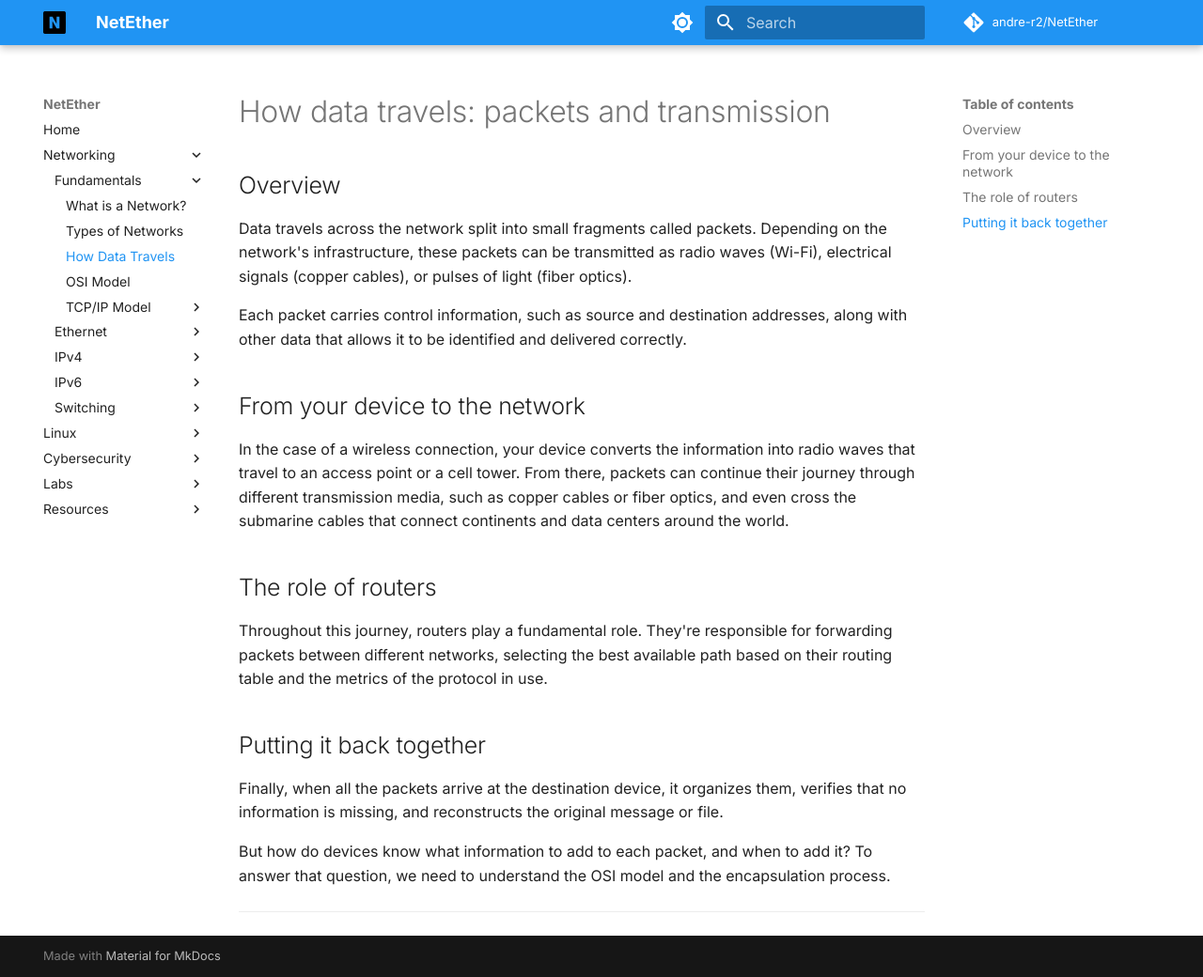
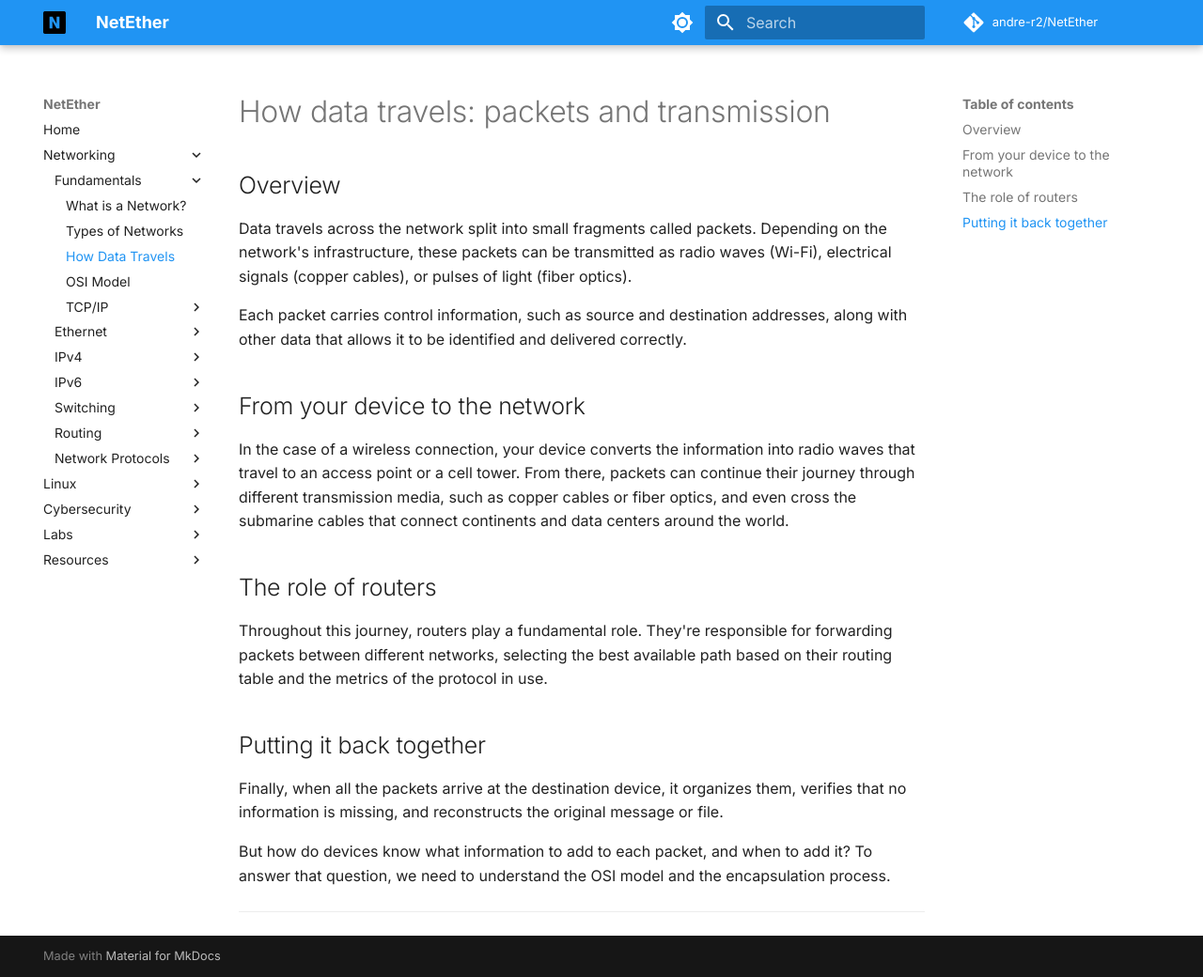
Before and after one commit to Andre-R2/NetEther, an MkDocs documentation site: the page built from docs/networking/how-data-travels.md, in a window 1280 px wide and 1040 px high. Shown: the whole window at 94% size. Built offline with MkDocs 1.6.1 and Material for MkDocs 9.7.7, drawn with Linux system fonts in a browser that asks for light colours; comment, search, counter and statistics services are not loaded; part of the change alters nothing that is shown.

```diff
--- a/mkdocs.yml
+++ b/mkdocs.yml
@@ -76,8 +76,8 @@ nav:
           - Types of Networks: networking/types-of-networks.md
           - How Data Travels: networking/how-data-travels.md
           - OSI Model: networking/the-osi-model.md
-          - TCP/IP Model:
-              - What is the TCP/IP Model: networking/tcpip/the-tcpip-model.md
+          - TCP/IP:
+              - Overview: networking/tcpip/tcpip-overview.md
               - Physical Layer: networking/tcpip/tcpip-physical-layer.md
               - Network Access Layer: networking/tcpip/tcpip-network-access-layer.md
               - Internet Layer: networking/tcpip/tcpip-internet-layer.md
@@ -94,7 +94,7 @@ nav:
           - Ethernet Standards: networking/ethernet/ethernet-standards.md
           - Power Over Ethernet (PoE): networking/ethernet/ethernet-power-over-ethernet.md
           - MTU & Jumbo Frames: networking/ethernet/ethernet-mtu-and-jumbo-frames.md
-          - Auto Negotiation: networking/ethernet/ethernet-auto-negotiation
+          - Auto Negotiation: networking/ethernet/ethernet-auto-negotiation.md
 
       - IPv4:
           - Fundamentals:
@@ -118,15 +118,82 @@ nav:
             - Wildcard Masks: networking/ipv4/subnetting/subnet-wildcard-masks.md
 
       - IPv6:
-        - test.md: networking/test.md
+        - Overview: networking/ipv6/ipv6-overview.md
+        - IPv6 Address Structure: networking/ipv6/ipv6-address-structure.md
+        - Prefix Lenght: networking/ipv6/ipv6-prefix-lenght.md
+        - Types of IPv6 Addresses: networking/ipv6/ipv6-types-of-addresses.md
+        - SLAAC: networking/ipv6/ipv6-slaac.md
+        - EUI-64: networking/ipv6/ipv6-eui-64.md
+        - DHCPv6: networking/ipv6/ipv6-dhcpv6.md
+        - ICMPv6: networking/ipv6/ipv6-icmpv6.md
+        - NDP: networking/ipv6/ipv6-neighbor-discovery-protocol.md
 
       - Switching:
-          - Switching: networking/switching.md
-          - VLANs: networking/vlans.md
-          - Inter-VLAN Routing: networking/inter-vlan-routing.md
-          - STP: networking/stp.md
-          - RSTP: networking/rstp.md
-          - EtherChannel: networking/etherchannel.md
+          - Overview: networking/switching/sw-overview.md
+          - MAC Address Table: networking/switching/sw-mac-address-table.md
+          - Switching Forwarding Methods: networking/switching/sw-switching-forwarding-methods.md
+          - VLANs:
+            - Overview: networking/switching/vlan/vlan-overview.md
+            - Access Ports: networking/switching/vlan/vlan-access-ports.md
+            - 802.1Q Tagging: networking/switching/vlan/vlan-802.1Q-tagging.md
+            - Trunk Ports: networking/switching/vlan/vlan-trunk-ports.md
+
+          - Spanning Tree Protocol (STP):
+            - Overview: networking/switching/stp/stp-overview.md
+            - Layer 2 Loops: networking/switching/stp/stp-layer-2-loops.md
+            - STP: networking/switching/stp/stp-how-stp-works.md
+            - RSTP: networking/switching/stp/stp-rstp.md
+            - PVST+: networking/switching/stp/stp-pvst+.md
+            - RPVST+: networking/switching/stp/stp-rpvst+.md
+            - PortFast: networking/switching/stp/stp-portfast.md
+            - BPDU Filter: networking/switching/stp/stp-bpdu-filter.md
+            - BPDU Guard: networking/switching/stp/stp-bpdu-guard.md
+            - Root Guard: networking/switching/stp/stp-root-guard.md
+            - Loop Guard: networking/switching/stp/stp-loop-guard.md
+
+          - Layer 2 Attacks:
+            - MAC Flooding: networking/switching/attacks/attacks-mac-flooding.md
+            - MAC Spoofing: networking/switching/attacks/attacks-mac-spoofing.md
+            - DHCP Spoofing: networking/switching/attacks/attacks-dhcp-spoofing.md
+            - ARP Spoofing: networking/switching/attacks/attacks-arp-spoofing.md
+
+          - Layer 2 Security:
+            - Port Security: networking/switching/security/sec-port-security.md
+            - DHCP Snooping: networking/switching/security/sec-dhcp-snooping.md
+            - Dynamic ARP Inspection (DAI): networking/switching/security/sec-dai.md
+
+      - Routing:
+        - Overview: networking/routing/routing-overview.md
+        - Routing Table: networking/routing/routing-table.md
+        - Static Routing: networking/routing/routing-static.md
+        - Inter-VLAN:
+          - Inter-VLAN Routing: networking/routing/inter-vlan/inter-vlan-routing.md
+          - Inter-VLAN Troubleshooting: networking/routing/inter-vlan/inter-vlan-troubleshooting.md
+
+        - Dynamic Routing:
+          - Autonomous Systems: networking/routing/dynamic/dy-autonomous-systems.md
+          - RIP: networking/routing/dynamic/dy-rip.md
+          - EIGRP: networking/routing/dynamic/dy-eigrp.md
+          - OSPF:
+            - Overview: networking/routing/dynamic/ospf/ospf-overview.md
+            - Router ID: networking/routing/dynamic/ospf/ospf-router-id.md
+            - Neighbor: networking/routing/dynamic/ospf/ospf-neighbor.md
+            - Adjacency: networking/routing/dynamic/ospf/ospf-adjacency.md
+            - LSAs: networking/routing/dynamic/ospf/ospf-lsas.md
+            - SPF: networking/routing/dynamic/ospf/ospf-spf.md
+            - DR/BDR: networking/routing/dynamic/ospf/ospf-dr-bdr.md
+            - Multi-Area: networking/routing/dynamic/ospf/ospf-multi-area.md
+
+          - BGP: networking/routing/dynamic/dy-bgp.md
+          - IS-IS: networking/routing/dynamic/dy-is-is.md
+
+      - Network Protocols:
+        - First-Hop Redundancy:
+          - HSRP: networking/net-protocols/first-hop-redundancy/hsrp.md
+
+        - EtherChannel:
+          - LACP: networking/net-protocols/ether-channel/lacp.md
+          - PAgP: networking/net-protocols/ether-channel/pagp.md
 
   - Linux:
       - Ubuntu: linux/ubuntu.md
```
